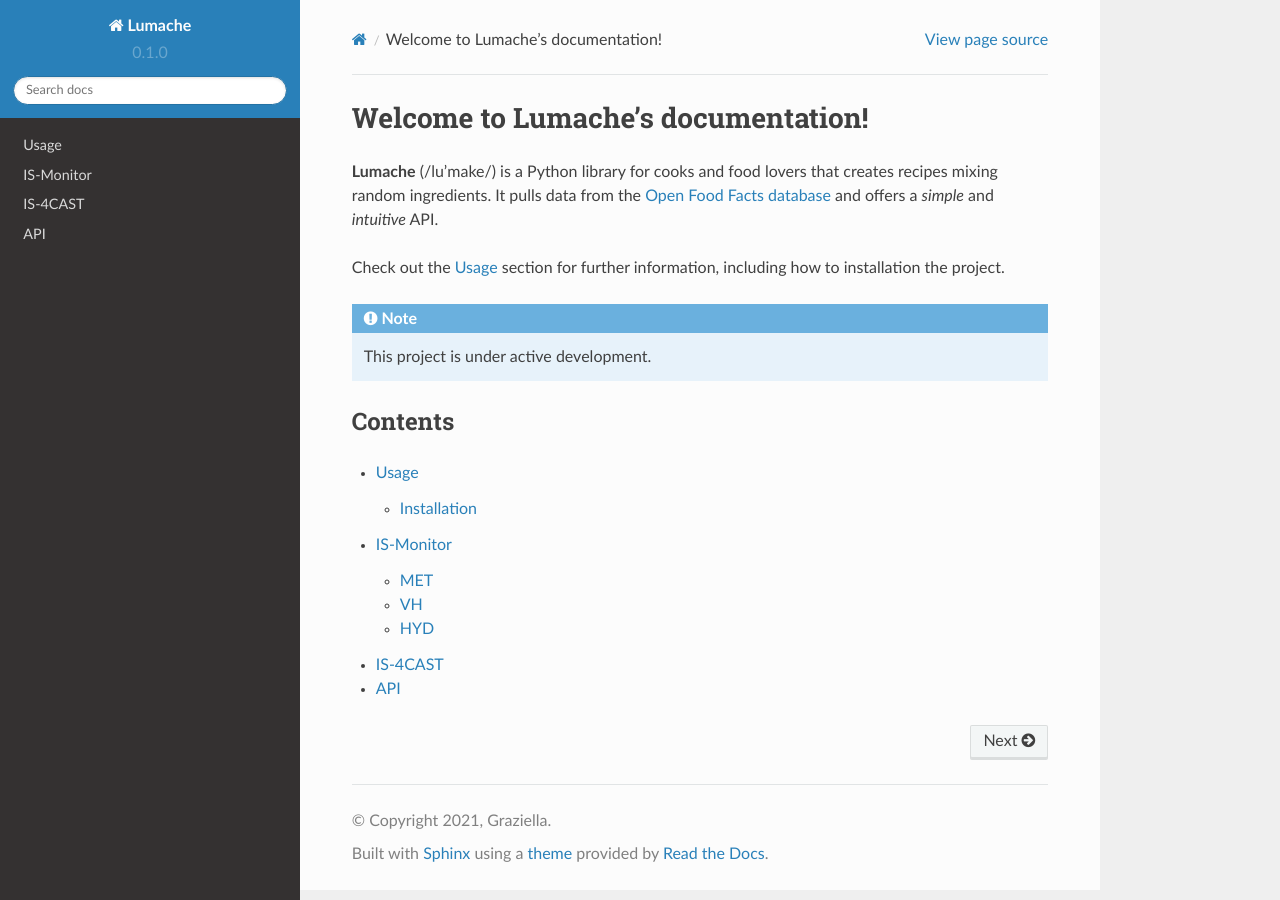
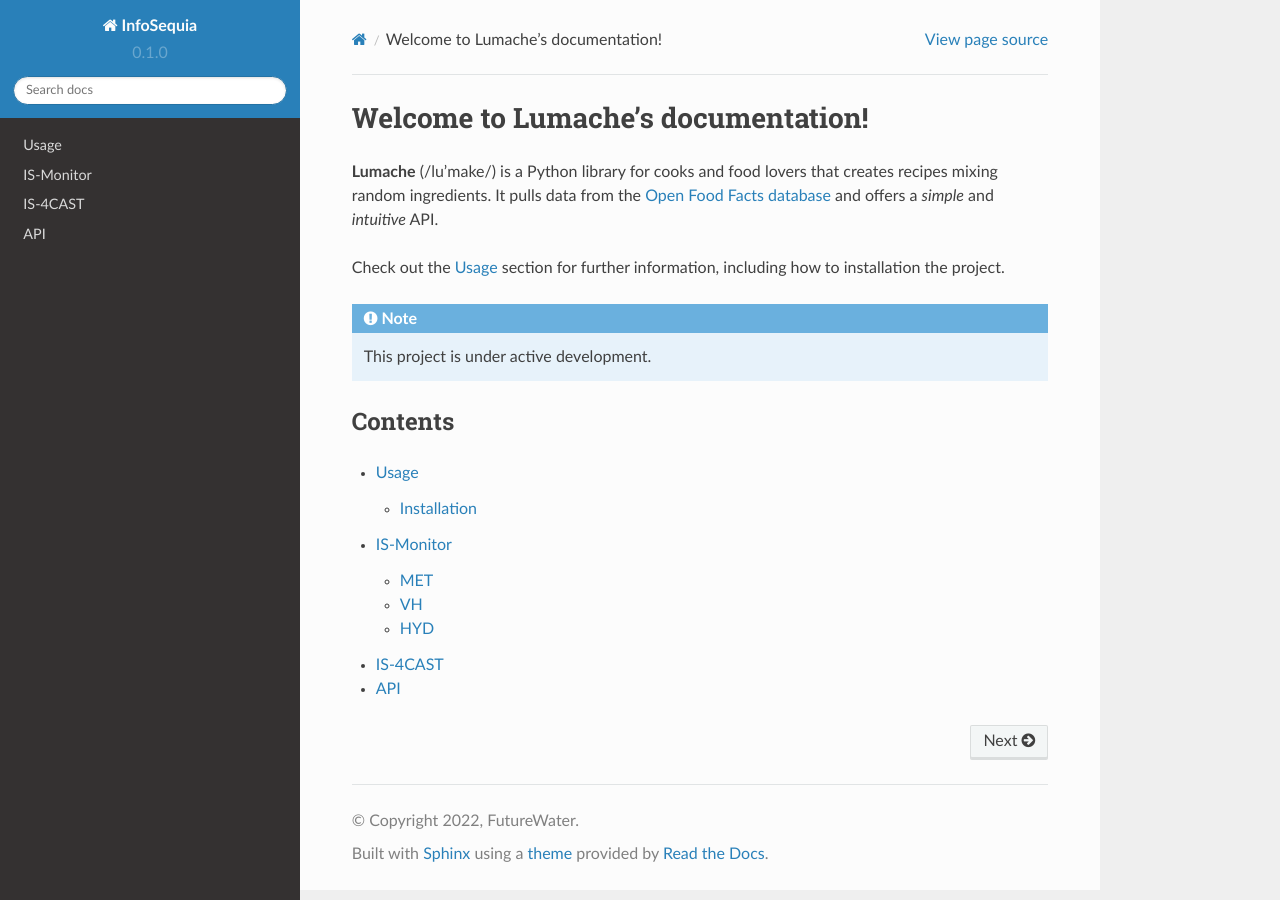
Before and after one commit to ameliafdezrodriguez/infosequia-manual, a Sphinx documentation site: the page built from docs/source/index.rst, in a window 1280 px wide. Built offline with Sphinx 7.4.7 and the Read the Docs theme 2.0.0, drawn with Linux system fonts in a browser that asks for light colours.

Commit message:
Update conf.py

```diff
--- a/docs/source/conf.py
+++ b/docs/source/conf.py
@@ -2,9 +2,9 @@
 
 # -- Project information
 
-project = 'Lumache'
-copyright = '2021, Graziella'
-author = 'Graziella'
+project = 'InfoSequia'
+copyright = '2022, FutureWater'
+author = 'FW-Team'
 
 release = '0.1'
 version = '0.1.0'
```
